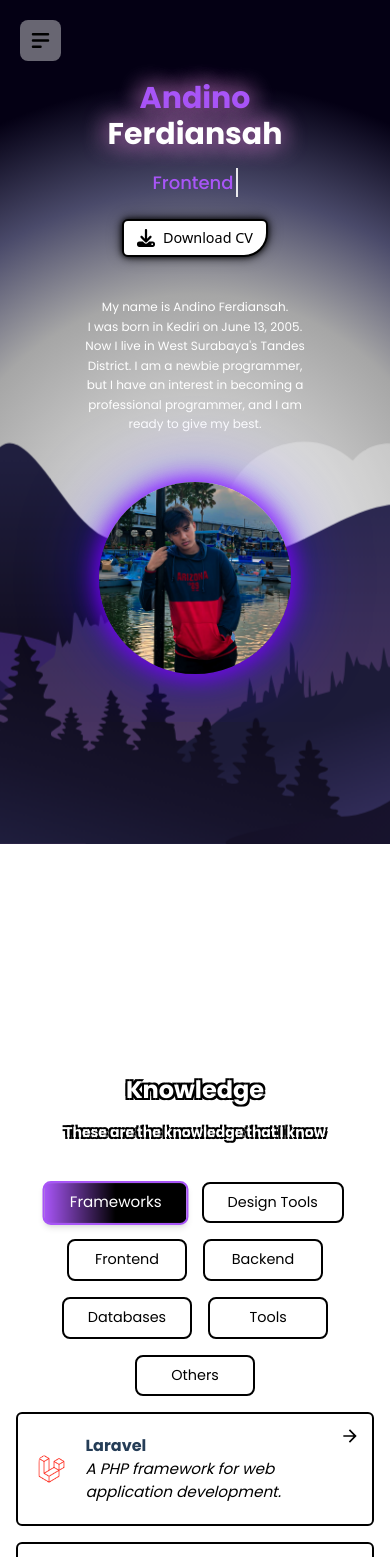
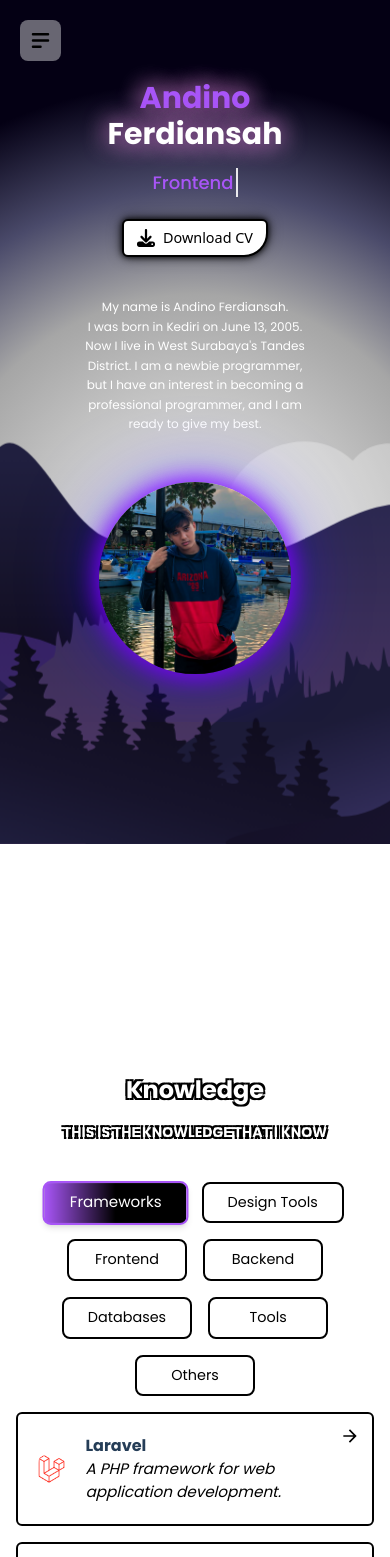
Before and after one commit to andinoferdi/Porfolio_andinoferdi, a React (Vite) app: page / in a window 390 px wide. Shown: the top 1557 px of the page. Built offline with nearby package versions, Linux system fonts and the light colour scheme; no server answers; the database is empty.

Commit message:
fix testi

```diff
--- a/src/Content.js
+++ b/src/Content.js
@@ -102,7 +102,7 @@ export const content = {
 
   skills: {
     title: "Knowledge",
-    subtitle: "These are the knowledge that I know",
+    subtitle: "THIS IS THE KNOWLEDGE THAT I KNOW",
     skills_content: [
       {
         name: "Laravel",
@@ -407,7 +407,7 @@ export const content = {
 
   services: {
     title: "Services",
-    subtitle: "These are the services that I can offer",
+    subtitle: "THESE ARE THE SERVICES THAT I CAN OFFER",
     service_content: [
       {
         title: "Front-End Development",
@@ -454,7 +454,7 @@ export const content = {
 
   Projects: {
     title: "Projects",
-    subtitle: "MY CREATION",
+    subtitle: "HERE ARE THE PROJECTS THAT I HAVE WORKED ON",
     project_content: [
       {
         title: "Gym Website",
@@ -472,7 +472,7 @@ export const content = {
   },
   Testimonials: {
     title: "Testimonials",
-    subtitle: "MY CLIENT REVIEWS",
+    subtitle: "HERE'S WHAT PEOPLE ARE SAYING ABOUT MY WEBSITE",
     testimonials_content: [
       {
         review:
--- a/src/components/Testimonials.jsx
+++ b/src/components/Testimonials.jsx
@@ -69,7 +69,7 @@ const Testimonials = () => {
             className="text-center text-sm md:text-base text-white mb-6"
             data-aos="fade-down"
           >
-            MY CLIENT REVIEWS
+            HERE'S WHAT PEOPLE ARE SAYING ABOUT MY WEBSITE
           </h6>
         </div>
         <br />
@@ -118,12 +118,12 @@ const Testimonials = () => {
             data-aos="fade-up"
             loop={testimonials.length > 1}
             spaceBetween={40}
-            slidesPerView={1.7}
+            slidesPerView={2}
             onSlideChange={(e) => {
               setActiveIndex(e.realIndex);
             }}
             modules={[Pagination]}
-            className="md:h-96 h-[40rem] max-w-3xl"
+            className="h-[25rem] md:h-96 max-w-3xl"
           >
             {testimonials.map((content, i) => (
               <SwiperSlide key={content.id}>
```
